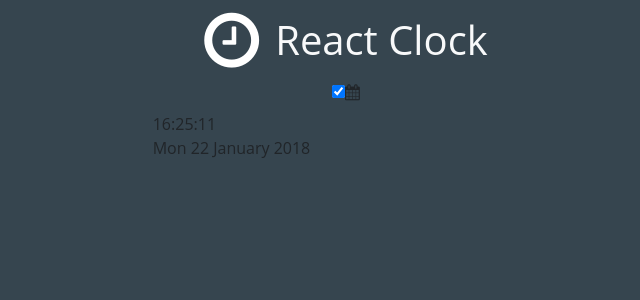
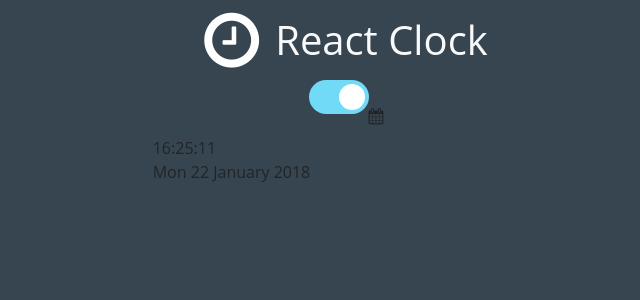
Before and after one commit to lucasgdiez/11-react-examples, a React app in the folder 2-clock/: page / in a window 1280 px wide. Shown: the top 300 px of the page, without its empty margins (294-934 px from the left). Built offline with nearby package versions, Linux system fonts and the light colour scheme.

Commit message:
started styling components, fixed a bug where toggleDate wouldnt work for not having a proper bind(this)

```diff
--- a/2-clock/src/components/Clock.js
+++ b/2-clock/src/components/Clock.js
@@ -11,6 +11,8 @@
             date: new Date(),
             isDateVisible: true
         };
+
+        this.toggleDate = this.toggleDate.bind(this);
     }
 
 
--- a/2-clock/src/index.html
+++ b/2-clock/src/index.html
@@ -5,7 +5,7 @@
     <meta charset="UTF-8">
     <meta name="viewport" content="width=device-width, initial-scale=1.0">
     <meta http-equiv="X-UA-Compatible" content="ie=edge">
-    <title>React Starter</title>
+    <title>React Clock</title>
     <link rel="shortcut icon" href="favicon.ico" type="image/x-icon">
     <link rel="stylesheet" href="https://cdnjs.cloudflare.com/ajax/libs/normalize/7.0.0/normalize.min.css" />
     <link rel="stylesheet" href="https://maxcdn.bootstrapcdn.com/bootstrap/4.0.0-beta/css/bootstrap.min.css" integrity="sha384-/Y6pD6FV/Vv2HJnA6t+vslU6fwYXjCFtcEpHbNJ0lyAFsXTsjBbfaDjzALeQsN6M"
--- a/2-clock/src/styles/_settings.scss
+++ b/2-clock/src/styles/_settings.scss
@@ -2,3 +2,10 @@
 
 $charcoal: #36454F;
 $smoke: rgb(230, 230, 230);
+
+//Slider
+
+$transition-time-slider: .4s;
+$checked-input-background-color: rgb(113, 218, 247);
+$focused-input-background-color: rgb(34, 194, 238);
+$transform-measurement: 26px;
--- a/2-clock/src/styles/app.scss
+++ b/2-clock/src/styles/app.scss
@@ -1,2 +1,5 @@
 @import '_settings.scss';
 @import '_base.scss';
+@import './components/_display.scss';
+@import './components/_header.scss';
+@import './components/_panel.scss';
--- /dev/null
+++ b/2-clock/src/styles/components/_panel.scss
@@ -0,0 +1,59 @@
+/* The switch - the box around the slider */
+.switch {
+    position: relative;
+    display: inline-block;
+    width: 60px;
+    height: 34px;
+  }
+
+  /* Hide default HTML checkbox */
+  .switch input {display:none;}
+
+  /* The slider */
+  .slider {
+    position: absolute;
+    cursor: pointer;
+    top: 0;
+    left: 0;
+    right: 0;
+    bottom: 0;
+    background-color: #ccc;
+    -webkit-transition: $transition-time-slider;
+    transition: $transition-time-slider;
+  }
+
+  .slider:before {
+    position: absolute;
+    content: "";
+    height: 26px;
+    width: 26px;
+    left: 4px;
+    bottom: 4px;
+    background-color: white;
+    -webkit-transition: .4s;
+    transition: .4s;
+  }
+
+  input:checked + .slider {
+    background-color: $checked-input-background-color;
+  }
+
+  input:hover + .slider {
+    background-color: $focused-input-background-color;
+    transition: .4s;
+  }
+
+  input:checked + .slider:before {
+    -webkit-transform: translateX(26px);
+    -ms-transform: translateX(26px);
+    transform: translateX(26px);
+  }
+
+  /* Rounded sliders */
+  .slider.round {
+    border-radius: 34px;
+  }
+
+  .slider.round:before {
+    border-radius: 50%;
+  }
```
Also changed, not shown: 2-clock/src/styles/components/_display.scss (added), 2-clock/src/styles/components/_header.scss (added).
